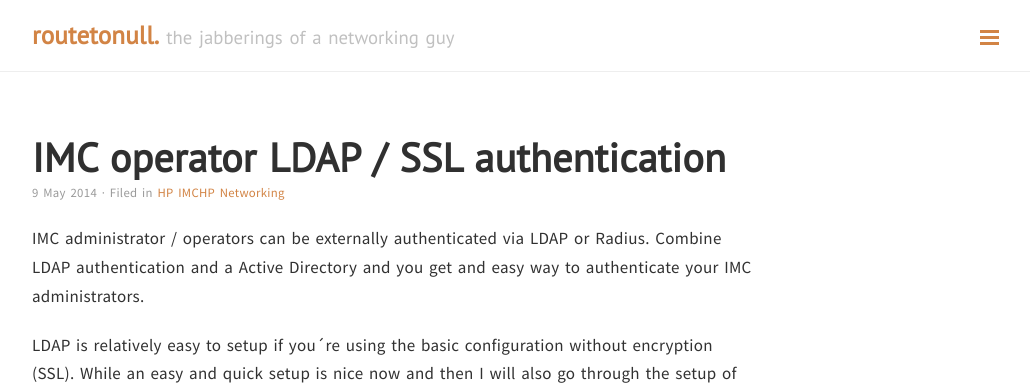
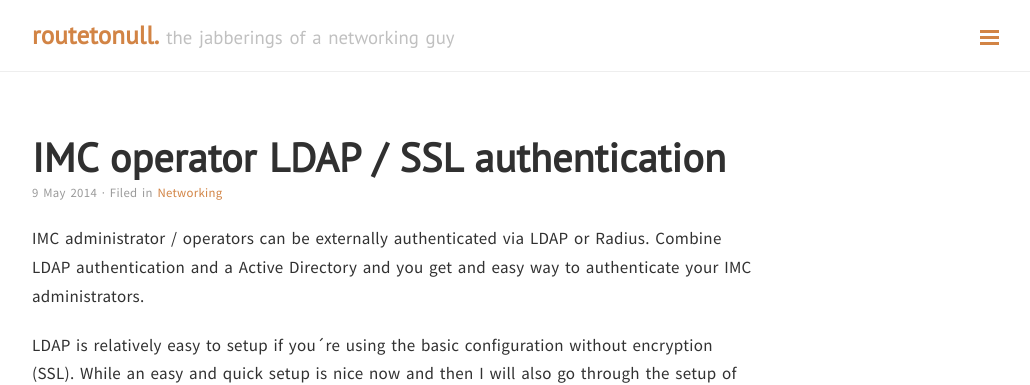
Before and after one commit to dennisladefoged/Blog, a Jekyll site: the page built from _posts/2014-05-09-imc-operator-ldap-ssl-authentication.html, in a window 1280 px wide and 900 px high. Shown: the top 385 px of the window, without its empty margins (248-1278 px from the left). Built offline with Jekyll 4.4.1, drawn with Linux system fonts in a browser that asks for light colours; comment, search, counter and statistics services are not loaded; part of the change alters nothing that is shown.

```diff
--- a/_posts/2014-05-09-imc-operator-ldap-ssl-authentication.html
+++ b/_posts/2014-05-09-imc-operator-ldap-ssl-authentication.html
@@ -1,24 +1,16 @@
 ---
 layout: post
 title: IMC operator LDAP / SSL authentication
-date: 2014-05-09 11:18:24.000000000 +02:00
-type: post
-published: true
-status: publish
+date: 2014-05-09
 categories:
-- HP IMC
-- HP Networking
+- Networking
 tags:
 - HP networking
 - IMC
 - IMC Operator
 - LDAP
 - SSL
-meta:
-author:
-  login: dennisladefoged
-  email: dennis.ladefoged@gmail.com
-  display_name: dennisladefoged
+author: Dennis Ladefoged
 ---
 <p>IMC administrator / operators can be externally authenticated via LDAP or Radius. Combine LDAP authentication and a Active Directory and you get and easy way to authenticate your IMC administrators.</p>
 <p>LDAP is relatively easy to setup if you´re using the basic configuration without encryption (SSL). While an easy and quick setup is nice now and then I will also go through the setup of LDAP over SSL authentication. In my opinion using encryption is crucial because passwords and usernames in cleartext over the wire isn´t exactly best practice.</p><!--more-->
```
